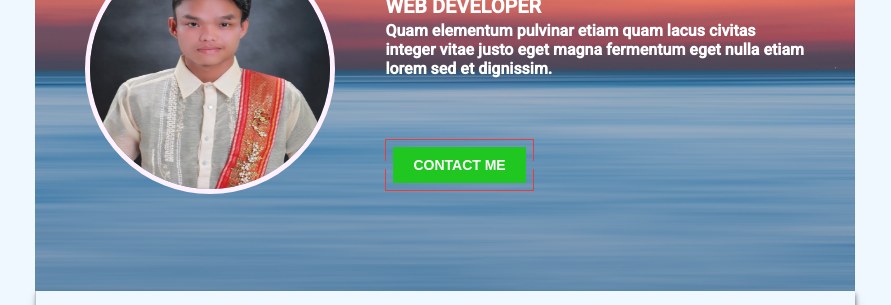
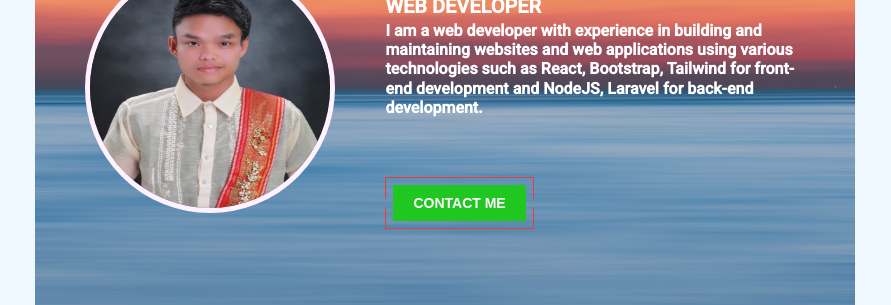
Before and after one commit to syjem/Jemuel-Web-Developer, a plain HTML site: page index.html in a window 1280 px wide. Shown: the part 249-554 px from the top of the page, without its empty margins (195-1086 px from the left). Drawn offline with Linux system fonts and the light colour scheme.

Commit message:
edited text

```diff
--- a/index.html
+++ b/index.html
@@ -31,10 +31,10 @@
                 <h2 class="name">Jemuel Repoylo</h2>
                 <h4 class="title">Web Developer</h4>
                 <p class="text">
-                    Quam elementum pulvinar etiam quam
-                    lacus civitas integer vitae justo eget
-                    magna fermentum eget nulla etiam lorem
-                    sed et dignissim.
+                    I am a web developer with experience in building
+                    and maintaining websites and web applications using
+                    various technologies such as React, Bootstrap, Tailwind for
+                    front-end development and NodeJS, Laravel for back-end development.
                 </p>
 
                 <div class="btn-container">
```
